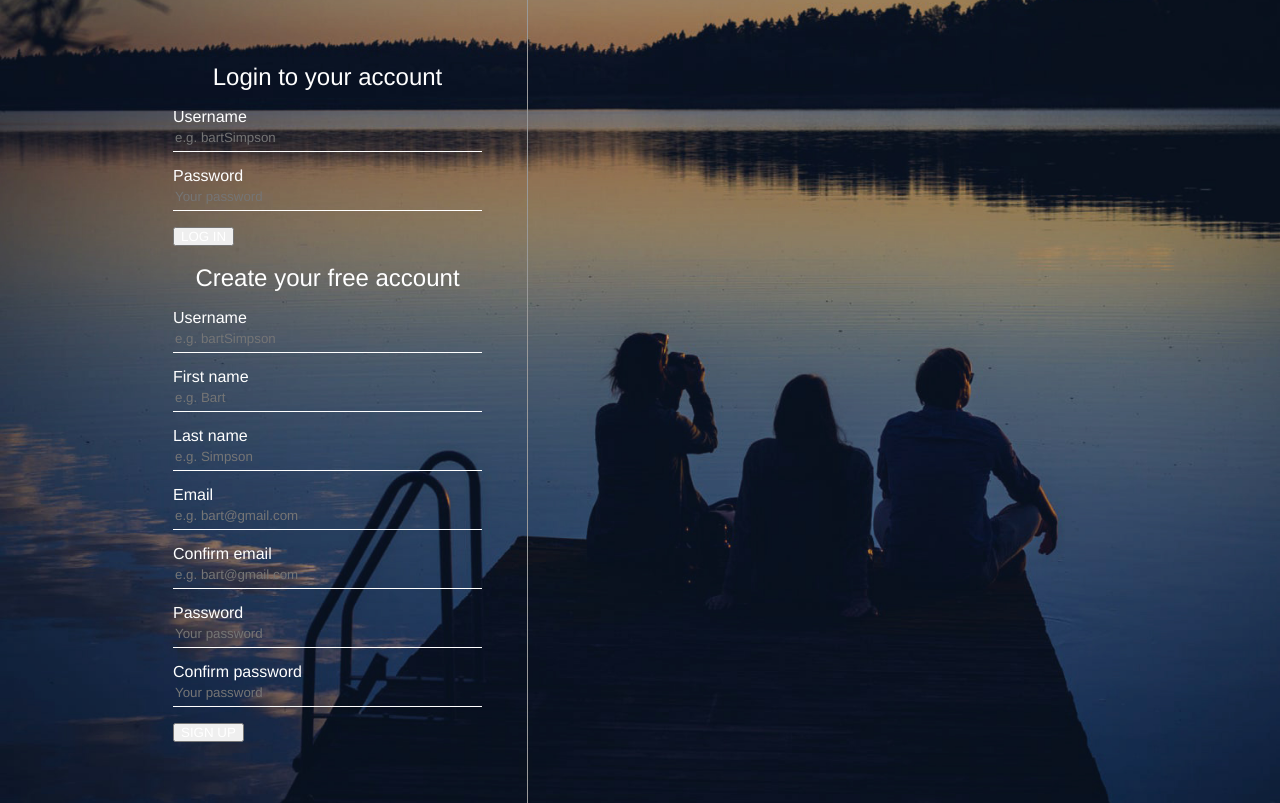
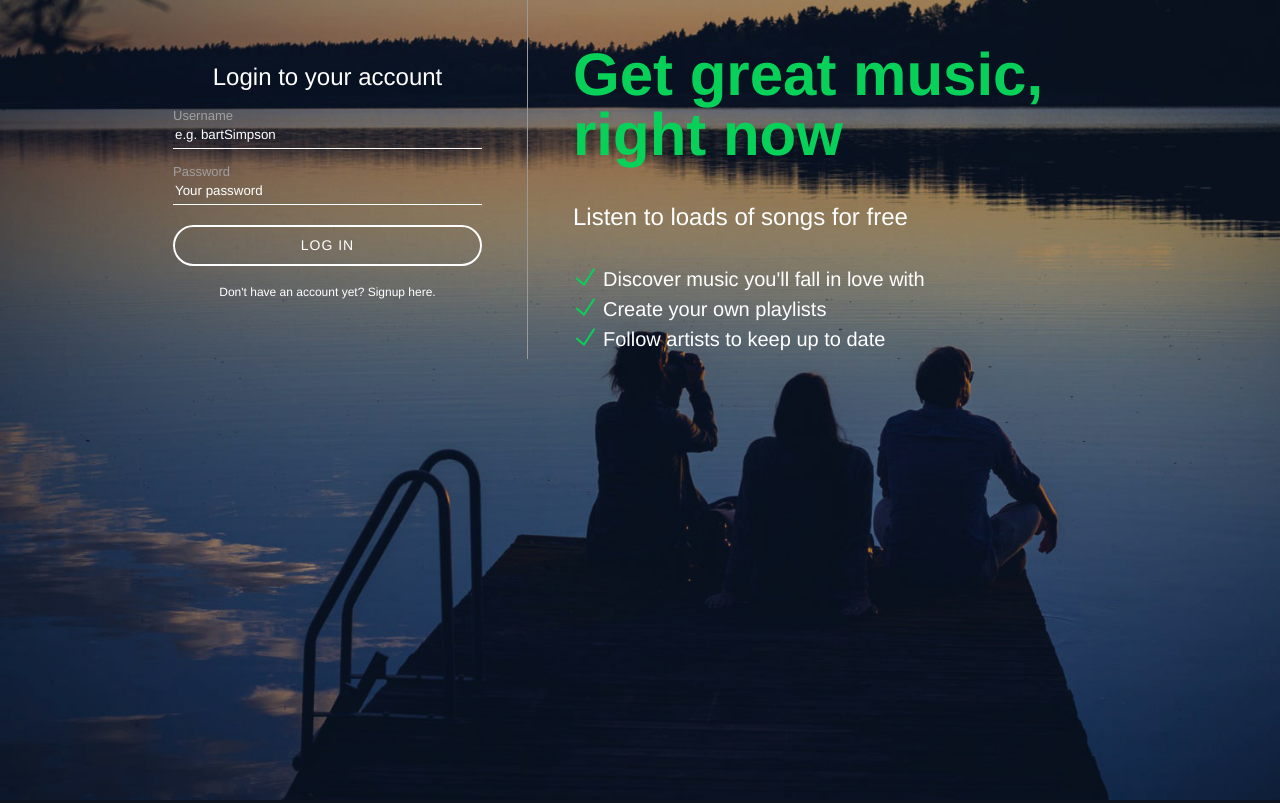
Before and after one commit to harshnci/groove, a PHP site: page /register.php in a window 1280 px wide. Run offline with PHP 8.4, Linux system fonts and the light colour scheme; some libraries are stand-ins or nearby versions.

Commit message:
login done

```diff
--- a/assets/css/register.css
+++ b/assets/css/register.css
@@ -30,6 +30,24 @@ body {
 	max-width: 1024px;
 }
 
+::-webkit-input-placeholder { /* WebKit, Blink, Edge */
+    color:    #fff;
+}
+:-moz-placeholder { /* Mozilla Firefox 4 to 18 */
+   color:    #fff;
+   opacity:  1;
+}
+::-moz-placeholder { /* Mozilla Firefox 19+ */
+   color:    #fff;
+   opacity:  1;
+}
+:-ms-input-placeholder { /* Internet Explorer 10-11 */
+   color:    #fff;
+}
+::-ms-input-placeholder { /* Microsoft Edge */
+   color:    #fff;
+}
+
 #inputContainer {
 	width: 400px;
 	padding: 45px;
@@ -52,3 +70,74 @@ body {
     line-height: 27px;
     width: 100%;
 }
+
+#inputContainer label {
+	color: #a0a0a0;
+	font-size: 13px;
+	margin-top: 15px;
+	display: block;
+}
+
+#inputContainer button {
+	background-color: transparent;
+	border: 2px solid #fff;
+	border-radius: 250px;
+	color: #fff;
+	display: block;
+	font-size: 14px;
+	letter-spacing: 1px;
+	margin: 20px auto;
+	height: 41px;
+	width: 100%;
+}
+
+#inputContainer button {
+	cursor:pointer;
+}
+
+.hasAccountText span {
+	font-weight: bold;
+	font-size: 12px;
+	cursor:pointer;
+}
+
+.hasAccountText {
+	text-align: center;
+}
+
+#registerForm,
+#loginform {
+	display: none;
+}
+
+#loginText {
+	padding: 45px;
+	display: table-cell;
+}
+
+#loginText h1 {
+	color: #07d159;
+	font-size: 60px;
+	font-weight: bold;
+}
+
+#loginText h2 {
+	margin: 35px 0;
+}
+
+#loginText ul {
+	padding: 0;
+}
+
+#loginText li {
+	font-size: 20px;
+	list-style-type: none;
+	padding: 5px 30px;
+	background: url(../images/icons/checkmark.png) no-repeat;
+}
+
+#inputContainer .errorMessage {
+	color: #07d159;
+	font-size: 12px;
+	display: block;
+}
--- /dev/null
+++ b/assets/js/register.js
@@ -0,0 +1,12 @@
+$(document).ready(function(){
+
+	$("#hideLogin").click(function(){
+		$("#loginForm").hide();
+		$("#registerForm").show();
+	});
+
+	$("#hideRegister").click(function(){
+		$("#loginForm").show();
+		$("#registerForm").hide();
+	});
+});
--- a/includes/classes/Account.php
+++ b/includes/classes/Account.php
@@ -10,6 +10,52 @@
 		}
 
 		public function login($un, $pw){
+
+			$stmt = mysqli_prepare($this->con, "SELECT password, fail FROM users WHERE username = ?");
+			mysqli_stmt_bind_param($stmt, "s", $un);
+			mysqli_stmt_execute($stmt);
+			mysqli_stmt_bind_result($stmt, $col1, $failatt);
+			mysqli_stmt_fetch($stmt);
+			mysqli_stmt_fetch($stmt);
+			if($col1){
+				if($failatt < 3) {
+					if (password_verify($pw, $col1)) {
+						$stmt = mysqli_prepare($this->con, "UPDATE users SET fail = '0' WHERE username = ?");
+						mysqli_stmt_bind_param($stmt, "s", $un);
+						mysqli_stmt_execute($stmt);
+						//mysqli_query($this->con, "UPDATE users SET fail = '0' WHERE username = '$un'");
+			    		return true;
+					}
+					else {
+						$failatt = $failatt + 1;
+						if($failatt == 3){
+							/*$stmt = mysqli_prepare($this->con, "CREATE EVENT slotify_ts ON SCHEDULE AT CURRENT_TIMESTAMP + INTERVAL 20 SECOND DO UPDATE users SET fail = '0' WHERE username = ?");
+							mysqli_stmt_bind_param($stmt, "s", $un);
+							mysqli_stmt_execute($stmt);*/
+							mysqli_query($this->con, "CREATE EVENT slotify_ts ON SCHEDULE AT CURRENT_TIMESTAMP + INTERVAL 20 SECOND DO UPDATE users SET fail = '0' WHERE password = '$col1'");
+							//mysqli_query($this->con, "CREATE EVENT slotify_ts ON SCHEDULE AT CURRENT_TIMESTAMP + INTERVAL 20 SECOND DO UPDATE users SET fail = '0' WHERE username = '$un'");
+						}
+						$stmt = mysqli_prepare($this->con, "UPDATE users SET fail = '$failatt' WHERE username = ?");
+						mysqli_stmt_bind_param($stmt, "s", $un);
+						mysqli_stmt_execute($stmt);
+						//mysqli_query($this->con, "UPDATE users SET fail = '$failatt' WHERE username = '$un'");
+						array_push($this->errorArray, Constants::$loginFailed);
+						return false;
+					}
+				}
+				else{
+					array_push($this->errorArray, Constants::$loginLock);
+					return false;
+				}
+			}
+			else{
+				array_push($this->errorArray, Constants::$loginFailed);
+				return false;
+			}
+
+
+		}
+		/*public function login($un, $pw){
 
 			$stmt = mysqli_prepare($this->con, "SELECT password FROM users WHERE username = ?");
 			mysqli_stmt_bind_param($stmt, "s", $un);
@@ -29,7 +75,7 @@
 				array_push($this->errorArray, Constants::$loginFailed);
 				return false;
 			}
-					}
+		}*/
 
 		public function register($un, $fn, $ln, $em, $em2, $pw, $pw2) {
 			$this->validateUsername($un);
@@ -86,8 +132,14 @@
 				return;
 			}
 
-			$checkUsernameQuery = mysqli_query($this->con, "SELECT username FROM users WHERE username='$un'");
-			if(mysqli_num_rows($checkUsernameQuery) != 0) {
+			$stmt = mysqli_prepare($this->con, "SELECT username FROM users WHERE username= ?");
+			mysqli_stmt_bind_param($stmt, "s", $un);
+			mysqli_stmt_execute($stmt);
+			mysqli_stmt_bind_result($stmt, $uname);
+			mysqli_stmt_fetch($stmt);
+
+			//$checkUsernameQuery = mysqli_query($this->con, "SELECT username FROM users WHERE username='$un'");
+			if($uname) {
 				array_push($this->errorArray, Constants::$usernameTaken);
 				return;
 			}
@@ -119,8 +171,13 @@
 				return;
 			}
 
-			$checkEmailQuery = mysqli_query($this->con, "SELECT email FROM users WHERE email='$em'");
-			if(mysqli_num_rows($checkEmailQuery) != 0) {
+			$stmt = mysqli_prepare($this->con, "SELECT email FROM users WHERE email=?");
+			mysqli_stmt_bind_param($stmt, "s", $em);
+			mysqli_stmt_execute($stmt);
+			mysqli_stmt_bind_result($stmt, $maile);
+			mysqli_stmt_fetch($stmt);
+			//$checkEmailQuery = mysqli_query($this->con, "SELECT email FROM users WHERE email='$em'");
+			if($maile) {
 				array_push($this->errorArray, Constants::$emailTaken);
 				return;
 			}
--- a/includes/classes/Constants.php
+++ b/includes/classes/Constants.php
@@ -12,6 +12,7 @@ class Constants {
 	public static $usernameCharacters = "Your username must be between 5 and 25 characters";
 	public static $usernameTaken = "This username already exists";
 	public static $loginFailed = "Your username or password is incorrect";
+	public static $loginLock = "Too many attempts";
 
 }
 ?>
--- a/register.php
+++ b/register.php
@@ -19,8 +19,32 @@
 <head>
 	<title>Welcome to Slotify!</title>
 	<link rel="stylesheet" type="text/css" href="assets/css/register.css">
+
+	<script src="https://ajax.googleapis.com/ajax/libs/jquery/3.2.1/jquery.min.js"></script>
+	<script src="assets/js/register.js"></script>
 </head>
 <body>
+	<?php
+
+	if(isset($_POST['registerButton'])) {
+		echo '<script>
+				$(document).ready(function(){
+				$("#loginForm").hide();
+				$("#registerForm").show();
+				});
+			</script>';
+	}
+	else {
+		echo '<script>
+				$(document).ready(function(){
+				$("#loginForm").show();
+				$("#registerForm").hide();
+				});
+			</script>';
+	}
+
+	?>
+
 	<div id="background">
 		<div id="loginContainer">
 			<div id="inputContainer">
@@ -28,8 +52,9 @@
 					<h2>Login to your account</h2>
 					<p>
 						<?php echo $account->getError(Constants::$loginFailed); ?>
+						<?php echo $account->getError(Constants::$loginLock); ?>
 						<label for="loginUsername">Username</label>
-						<input id="loginUsername" name="loginUsername" type="text" placeholder="e.g. bartSimpson" required>
+						<input id="loginUsername" name="loginUsername" type="text" placeholder="e.g. bartSimpson" value="<?php getInputValue('loginUsername') ?>" required>
 					</p>
 					<p>
 						<label for="loginPassword">Password</label>
@@ -37,6 +62,10 @@
 					</p>
 
 					<button type="submit" name="loginButton">LOG IN</button>
+
+					<div class="hasAccountText">
+						<span id="hideLogin">Don't have an account yet? Signup here.</span>
+					</div>
 
 				</form>
 
@@ -91,10 +120,21 @@
 
 					<button type="submit" name="registerButton">SIGN UP</button>
 
+					<div class="hasAccountText">
+						<span id="hideRegister">Already have an account yet? Login here.</span>
+					</div>
 				</form>
 
 
 			</div>
+			<div id="loginText">
+				<h1>Get great music, right now</h1>
+				<h2>Listen to loads of songs for free</h2>
+				<ul>
+					<li>Discover music you'll fall in love with</li>
+					<li>Create your own playlists</li>
+					<li>Follow artists to keep up to date</li>
+				</ul>
 		</div>
 	</div>
 
```
Also changed, not shown: assets/images/icons/checkmark.png (added).
